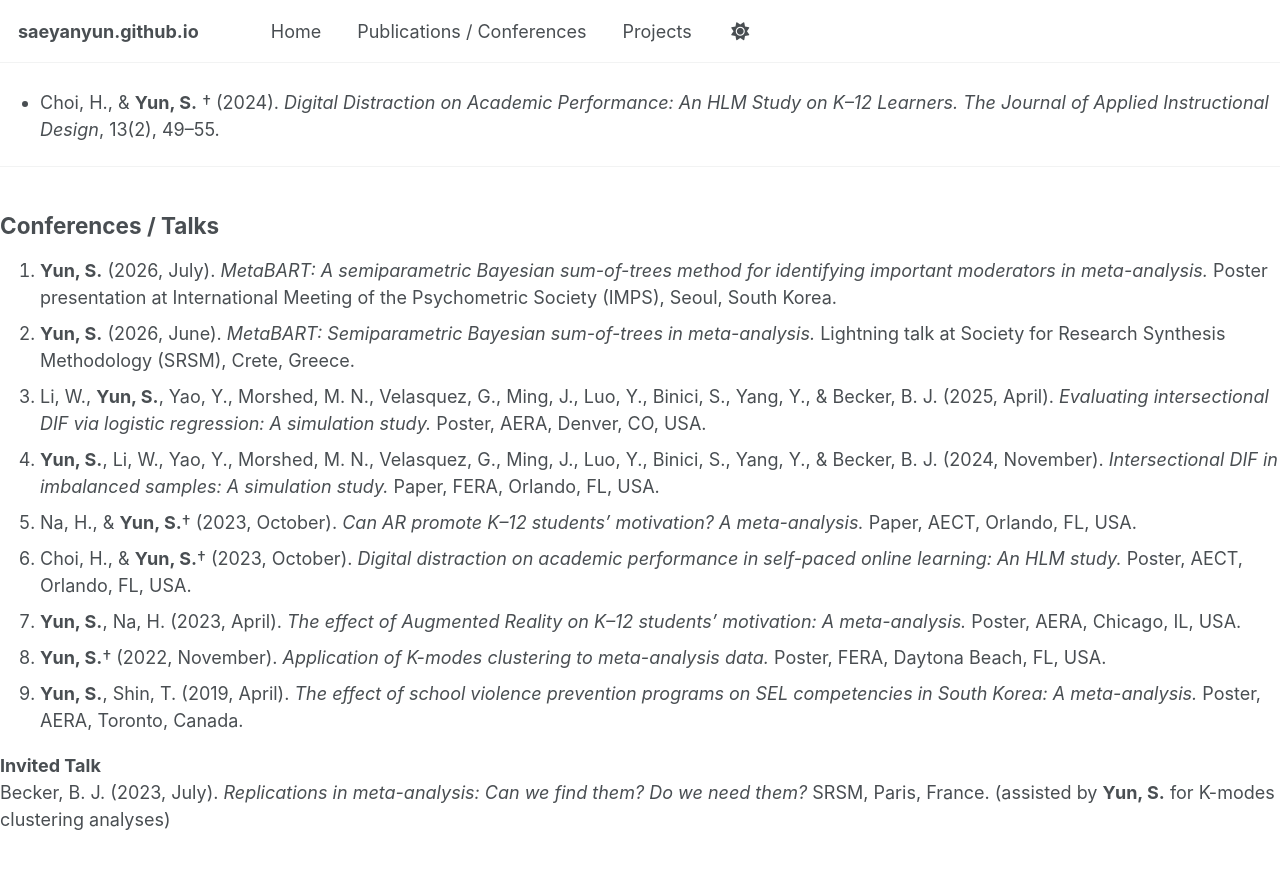
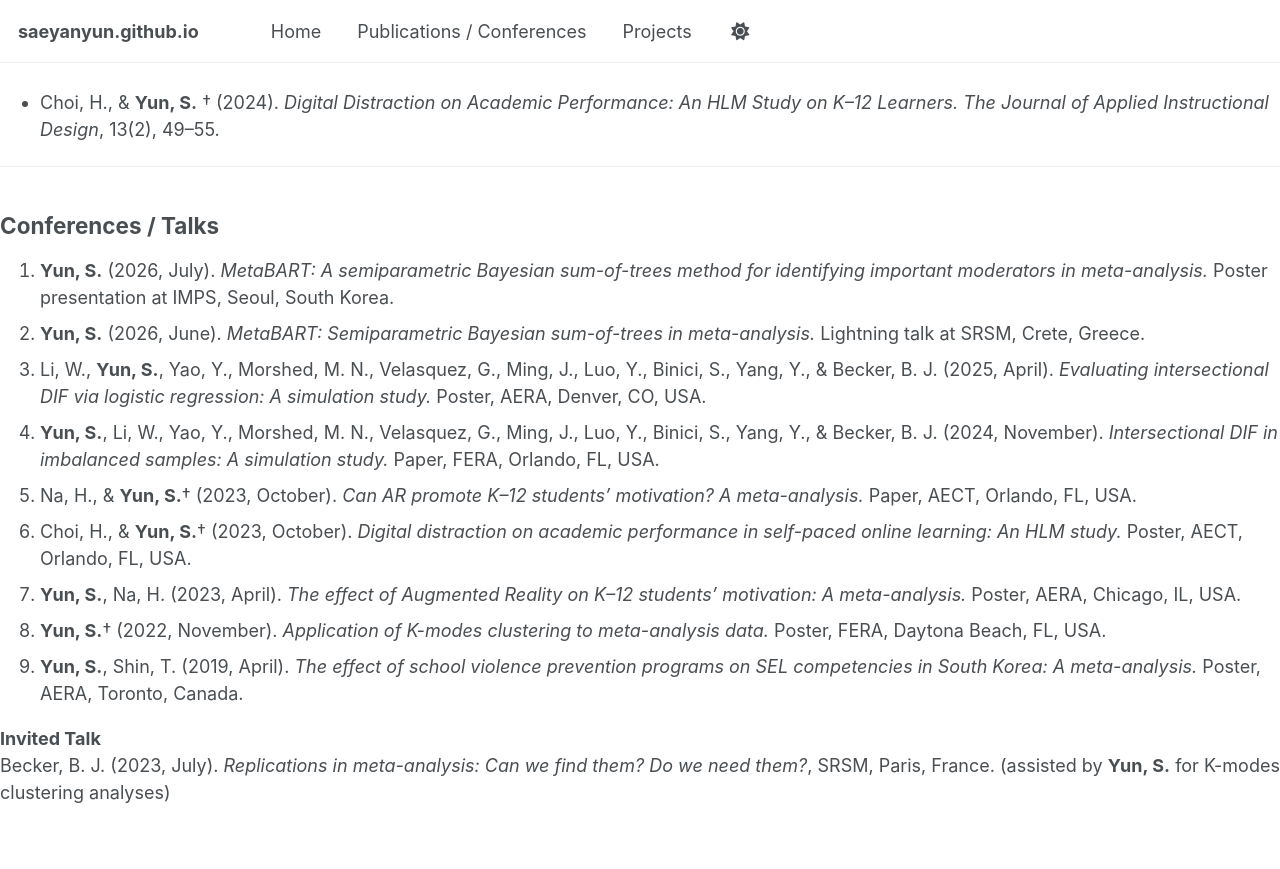
Before and after one commit to saeyanyun/saeyanyun.github.io, a Jekyll site: the page built from _pages/pubs.md, in a window 1280 px wide and 900 px high, scrolled down 237 px. Shown: the top 869 px of the window. Built offline with Jekyll 4.4.1, drawn with Linux system fonts in a browser that asks for light colours; our own code applies the rules of GitHub Pages for plain Markdown files; a script that is not in the unit is left out.

Commit message:
Update pubs.md

```diff
--- a/_pages/pubs.md
+++ b/_pages/pubs.md
@@ -13,8 +13,8 @@ author_profile: true
 ---
 
 ## Conferences / Talks
-1. **Yun, S.** (2026, July). _MetaBART: A semiparametric Bayesian sum-of-trees method for identifying important moderators in meta-analysis._ Poster presentation at International Meeting of the Psychometric Society (IMPS), Seoul, South Korea.
-2. **Yun, S.** (2026, June). _MetaBART: Semiparametric Bayesian sum-of-trees in meta-analysis._ Lightning talk at Society for Research Synthesis Methodology (SRSM), Crete, Greece.
+1. **Yun, S.** (2026, July). _MetaBART: A semiparametric Bayesian sum-of-trees method for identifying important moderators in meta-analysis._ Poster presentation at IMPS, Seoul, South Korea.
+2. **Yun, S.** (2026, June). _MetaBART: Semiparametric Bayesian sum-of-trees in meta-analysis._ Lightning talk at SRSM, Crete, Greece.
 3. Li, W., **Yun, S.**, Yao, Y., Morshed, M. N., Velasquez, G., Ming, J., Luo, Y., Binici, S., Yang, Y., & Becker, B. J. (2025, April). _Evaluating intersectional DIF via logistic regression: A simulation study._ Poster, AERA, Denver, CO, USA.  <br>
 4. **Yun, S.**, Li, W., Yao, Y., Morshed, M. N., Velasquez, G., Ming, J., Luo, Y., Binici, S., Yang, Y., & Becker, B. J. (2024, November). _Intersectional DIF in imbalanced samples: A simulation study._ Paper, FERA, Orlando, FL, USA.  <br>
 5. Na, H., & **Yun, S.**† (2023, October). _Can AR promote K–12 students’ motivation? A meta-analysis._ Paper, AECT, Orlando, FL, USA.
@@ -24,4 +24,4 @@ author_profile: true
 9. **Yun, S.**, Shin, T. (2019, April). _The effect of school violence prevention programs on SEL competencies in South Korea: A meta-analysis._ Poster, AERA, Toronto, Canada.
 
 **Invited Talk**
-Becker, B. J. (2023, July). *Replications in meta-analysis: Can we find them? Do we need them?* SRSM, Paris, France. (assisted by **Yun, S.** for K-modes clustering analyses)
+Becker, B. J. (2023, July). *Replications in meta-analysis: Can we find them? Do we need them?*, SRSM, Paris, France. (assisted by **Yun, S.** for K-modes clustering analyses)
```
